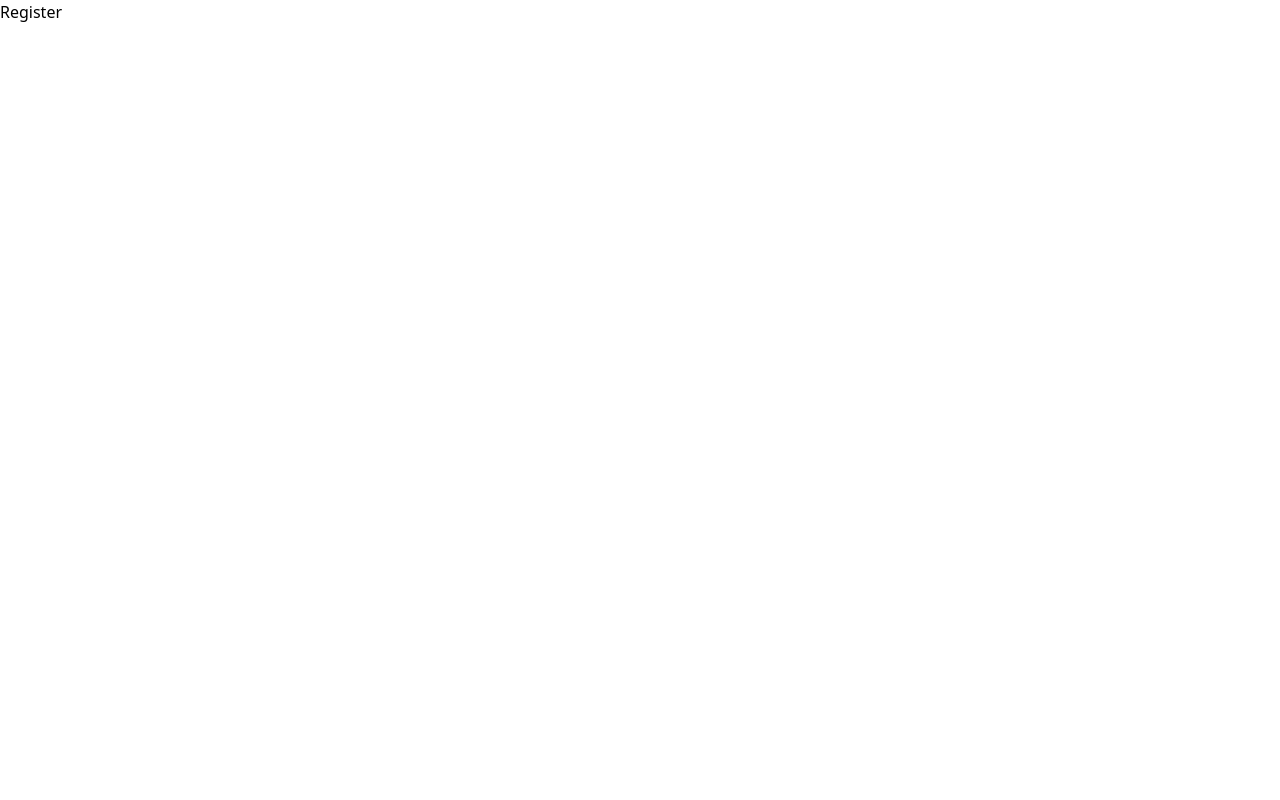
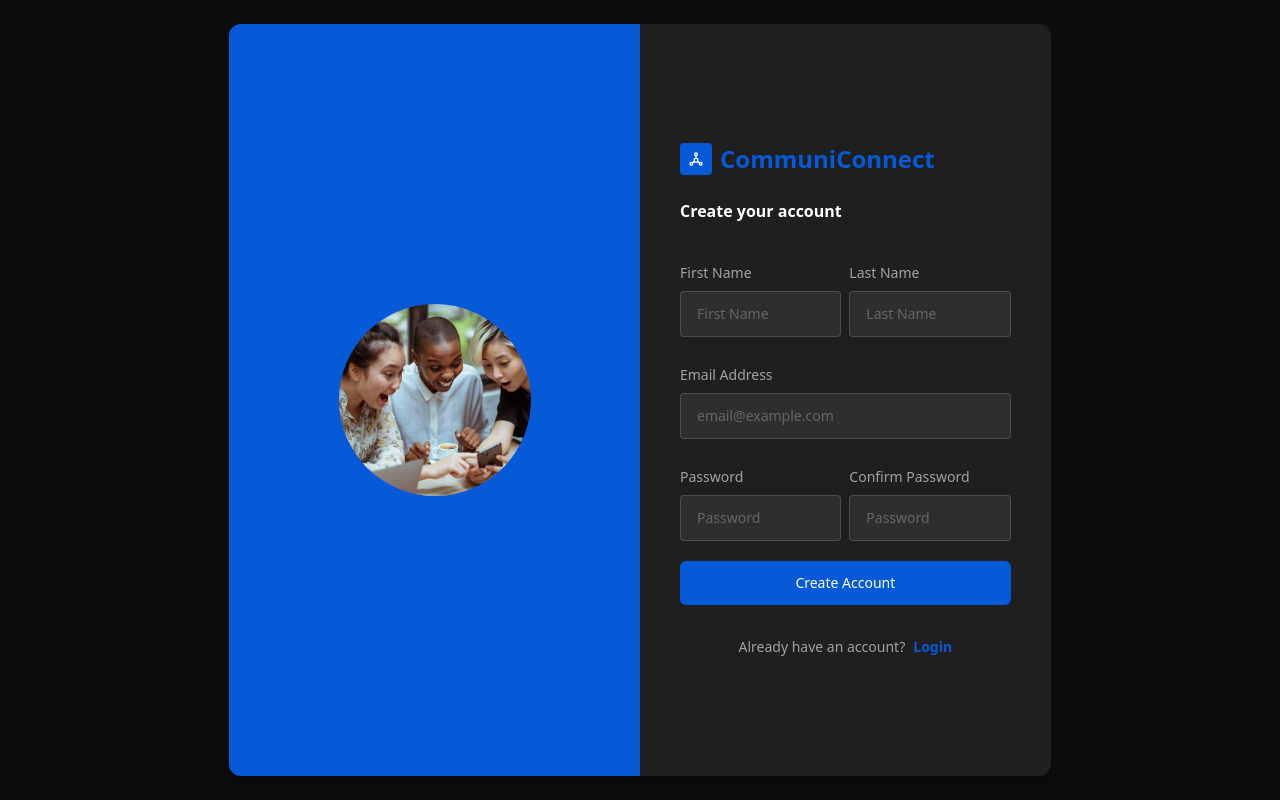
Before and after one commit to Lewoczegg/JS-Projekt, a React (Create React App) app in the folder client/: page /register in a window 1280 px wide. Built offline with nearby package versions, Linux system fonts and the light colour scheme.

Commit message:
Add Register UI

```diff
--- a/client/src/pages/Register.jsx
+++ b/client/src/pages/Register.jsx
@@ -1,9 +1,171 @@
-import React from 'react'
+import React, { useState } from "react";
+import { useForm, getValues } from "react-hook-form";
+import { TbSocial } from "react-icons/tb";
+import { CustomButton, Loading, TextInput } from "../components";
+import { Link } from "react-router-dom";
+import { useDispatch } from "react-redux";
+import { BgImage } from "../assets";
 
 const Register = () => {
+  const {
+    register,
+    handleSubmit,
+    getValues,
+    formState: { errors },
+  } = useForm({
+    mode: "onChange",
+  });
+
+  const onSubmit = async (data) => {};
+
+  const [errMsg, setErrMsg] = useState("");
+  const [isSubmitting, setIsSubmitting] = useState(false);
+  const dispatch = useDispatch();
+
   return (
-    <div>Register</div>
-  )
-}
+    <div className="bg-bgColor w-full h-[100vh] flex items-center justify-center p-6">
+      <div
+        className="w-full md:w-2/3 h-fit lg:h-full 2xl:h-5/6 py-8 lg:py-0
+       flex flex-row-reverse bg-primary rounded-xl overflow-hidden shadow-xl"
+      >
+        {/* LEFT */}
+        <div className="w-full lg:w-1/2 h-full p-10 2xl:px-20 flex flex-col justify-center">
+          <div className="w-full flex gap-2 items-center mb-6">
+            <div className="p-2 bg-[#065ad8] rounded text-white">
+              <TbSocial />
+            </div>
+            <span className="text-2xl text-[#065ad8] font-semibold">
+              CommuniConnect
+            </span>
+          </div>
 
-export default Register
+          <p className="text-ascent-1 text-base font-semibold">
+            Create your account
+          </p>
+
+          <form
+            className="py-8 flex flex-col gap-5"
+            onSubmit={handleSubmit(onSubmit)}
+          >
+            <div className="w-full flex flex-col lg:flex-row gap-1 md:gap-2">
+              <TextInput
+                name="firstName"
+                label="First Name"
+                placeholder="First Name"
+                type="text"
+                styles="w-full"
+                register={register("firstName", {
+                  required: "First Name is Reguired!",
+                })}
+                error={errors.firstName ? errors.firstName?.message : ""}
+              />
+
+              <TextInput
+                label="Last Name"
+                placeholder="Last Name"
+                type="text"
+                styles="w-full"
+                register={register("lastName", {
+                  required: "Last Name is required",
+                })}
+                error={errors.lastName ? errors.lastName?.message : ""}
+              />
+            </div>
+
+            <TextInput
+              name="emial"
+              placeholder="email@example.com"
+              label="Email Address"
+              type="email"
+              register={register("email", {
+                required: "Email Address is required!",
+              })}
+              styles="w-full"
+              error={errors.email ? errors.email.message : ""}
+            />
+
+            <div className="w-full flex flex-col lg:flex-row gap-1 md:gap-2">
+              <TextInput
+                name="password"
+                placeholder="Password"
+                label="Password"
+                type="password"
+                register={register("password", {
+                  required: "Password is required!",
+                })}
+                styles="w-full"
+                error={errors.password ? errors.password.message : ""}
+              />
+
+              <TextInput
+                label="Confirm Password"
+                placeholder="Password"
+                type="password"
+                styles="w-full"
+                register={register("cPassword", {
+                  validate: (value) => {
+                    const { password } = getValues();
+
+                    if (password != value) {
+                      return "Passwords do not match";
+                    }
+                  },
+                })}
+                error={
+                  errors.cPassword && errors.cPassword.type === "validate"
+                    ? errors.cPassword?.message
+                    : ""
+                }
+              />
+            </div>
+
+            {errMsg?.message && (
+              <span
+                className={`text-sm ${
+                  errMsg?.status == "failed"
+                    ? "text-[#f64949fe]"
+                    : "text-[#2ba150fe]"
+                } mt-0.5`}
+              >
+                {errMsg?.message}
+              </span>
+            )}
+
+            {isSubmitting ? (
+              <Loading />
+            ) : (
+              <CustomButton
+                type="submit"
+                containerStyles={`inline-flex justify-center rounded-md
+              bg-blue px-8 py-3 text-sm font-medium text-white outline-none`}
+                title="Create Account"
+              />
+            )}
+          </form>
+
+          <p className="text-ascent-2 text-sm text-center">
+            Already have an account?
+            <Link
+              to="/login"
+              className="text-[#065ad8] font-semibold ml-2 cursor-pointer"
+            >
+              Login
+            </Link>
+          </p>
+        </div>
+        {/* RIGHT */}
+        <div className="hidden w-1/2 h-full lg:flex flex-col items-center justify-center bg-blue">
+          <div className="relative w-full flex items-center justify-center">
+            <img
+              src={BgImage}
+              alt="Bg Image"
+              className="w-48 2xl:w-64 h-48 2xl:h-64 rounded-full object-cover"
+            />
+          </div>
+        </div>
+      </div>
+    </div>
+  );
+};
+
+export default Register;
```
